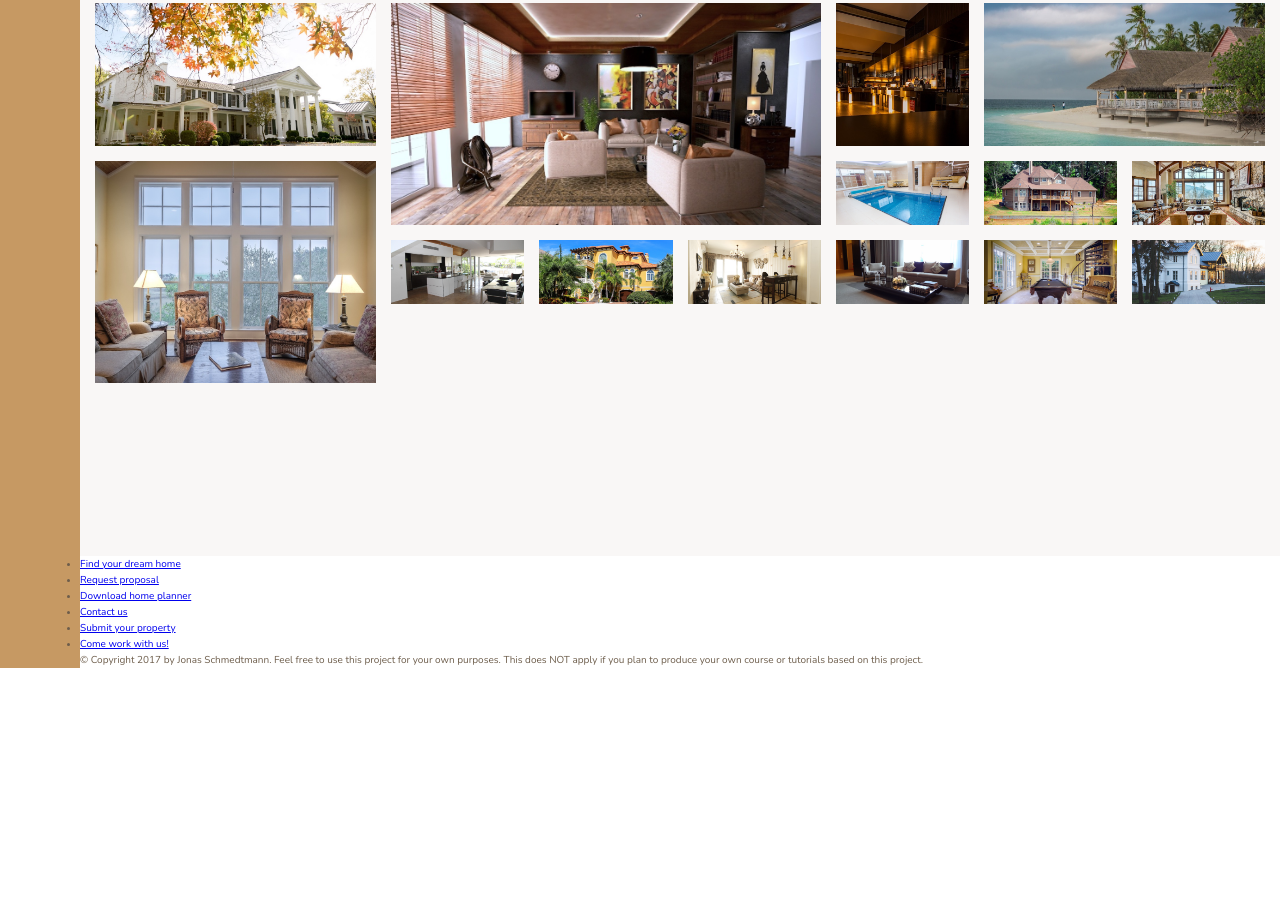
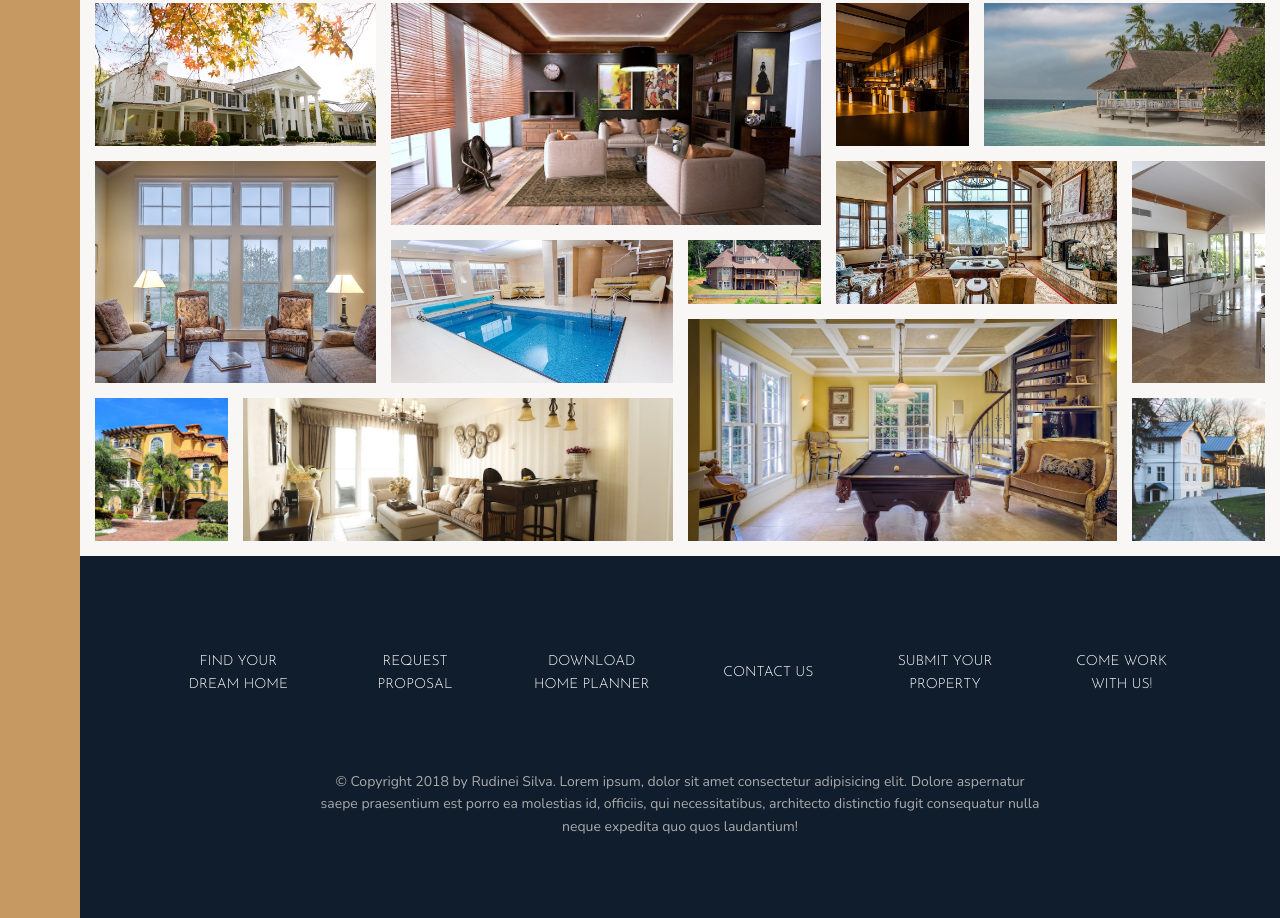
Before and after one commit to rudiss/grid-project, a website: page index.html in a window 1280 px wide. Shown: the part 3112-4030 px from the top of the page. Before the commit the page ends 3780 px from the top, so only its background shows below. Drawn offline with nearby package versions, Linux system fonts and the light colour scheme.

Commit message:
updated footer section

```diff
--- a/index.html
+++ b/index.html
@@ -348,7 +348,7 @@
                     <li class="nav__item"><a href="#" class="nav__link">Come work with us!</a></li>
             </ul>
             <p class="copyright">
-                &copy; Copyright 2017 by Jonas Schmedtmann. Feel free to use this project for your own purposes. This does NOT apply if you plan to produce your own course or tutorials based on this project.
+                &copy; Copyright 2018 by Rudinei Silva. Lorem ipsum, dolor sit amet consectetur adipisicing elit. Dolore aspernatur saepe praesentium est porro ea molestias id, officiis, qui necessitatibus, architecto distinctio fugit consequatur nulla neque expedita quo quos laudantium!
             </p>
         </footer>
     </body>
--- a/sass/_footer.sass
+++ b/sass/_footer.sass
@@ -1,2 +1,38 @@
 .footer
+  background-color: $color-secondary
   grid-column: full-start / full-end
+  padding: 8rem
+
+.nav
+  list-style: none
+  display: grid
+  grid-gap: 2rem
+  grid-template-columns: repeat(auto-fit, minmax(15rem, 1fr))
+  align-items: center
+
+  &__link:link,
+  &__link:visited
+    font-size: 1.4rem
+    color: #ffffff
+    text-decoration: none
+    font-family: $font-display
+    text-transform: uppercase
+    text-align: center
+    padding: 1.5rem
+    display: block
+    transition: all .2s
+
+
+  &__link:hover,
+  &__link:active
+    background-color: rgba(#fff, .05)
+    transform: translateY(-3px)
+
+.copyright
+  font-size: 1.4rem
+  color: $color-grey-light-2
+  margin-top: 6rem
+  margin-right: auto
+  margin-left: auto
+  text-align: center
+  width: 70%
--- a/sass/_gallery.sass
+++ b/sass/_gallery.sass
@@ -29,6 +29,42 @@
       grid-row: 3 / span 3
       grid-column: 1 / span 2
 
+    &--6
+      grid-row: 4 / span 2
+      grid-column: 3 / span 2
+
+    &--7
+      grid-row: 4 / span 1
+      grid-column: 5 / span 1
+
+    &--8
+      grid-row: 3 / span 2
+      grid-column: 6 / span 2
+
+    &--9
+      grid-row: 3 / span 3
+      grid-column: 8 / span 1
+
+    &--10
+      grid-row: 6 / span 2
+      grid-column: 1 / span 1
+
+    &--11
+      grid-row: 6 / span 2
+      grid-column: 2 / span 3
+
+    &--12
+      grid-row: 6 / span 2
+      grid-column: 5 / span 1
+
+    &--13
+      grid-row: 5 / span 3
+      grid-column: 5 / span 3
+
+    &--14
+      grid-row: 6 / span 2
+      grid-column: 8 / span 1
+
   &__img
     width: 100%
     height: 100%
```
Also changed, not shown: css/style.css.
